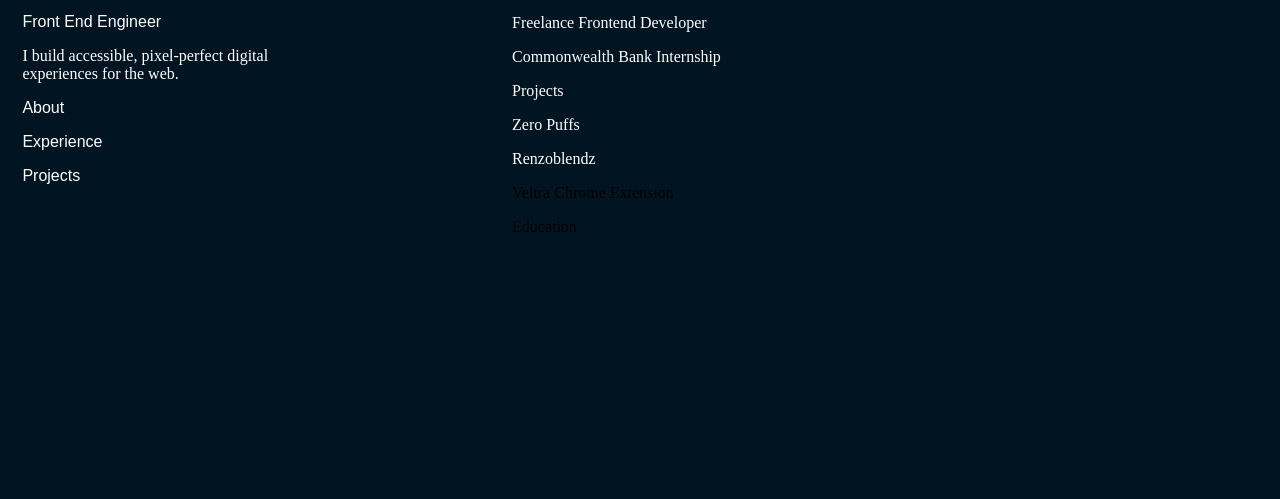
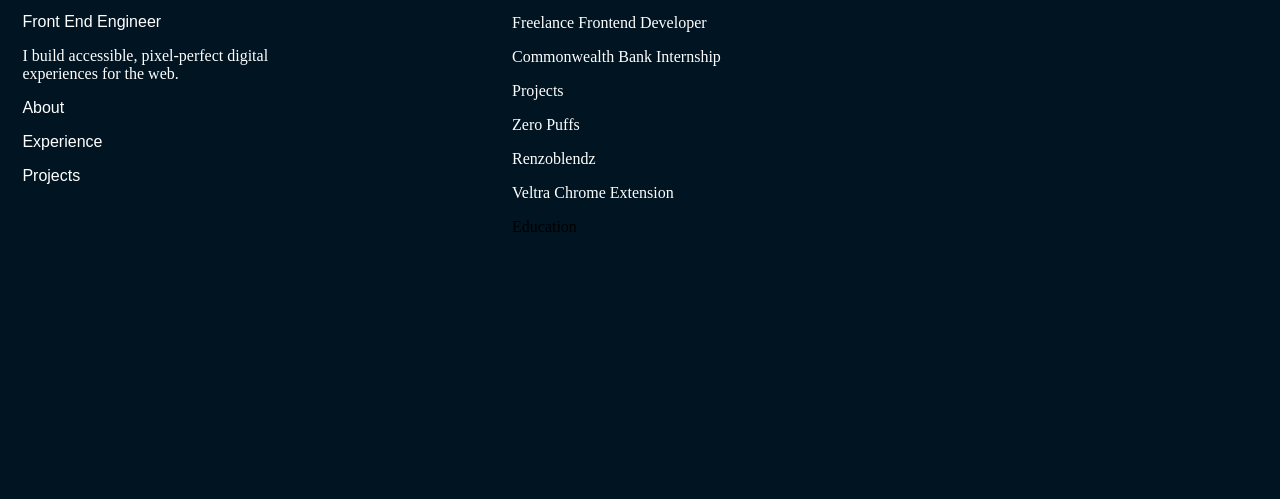
Before and after one commit to operationstriker/Portfolio-2, a plain HTML site: page index.html in a window 1280 px wide. Shown: the part 232-731 px from the top of the page. Drawn offline with Linux system fonts and the light colour scheme.

Commit message:
Update index.html

```diff
--- a/index.html
+++ b/index.html
@@ -54,7 +54,7 @@ In my spare time, I’m usually climbing, playing tennis, hanging out with my wi
 
 <p class="ScrollText">Renzoblendz</p>
 
-<p>Veltra Chrome Extension</p>
+<p class="ScrollText">Veltra Chrome Extension</p>
 
 <p>Education</p>
 </div>
```
